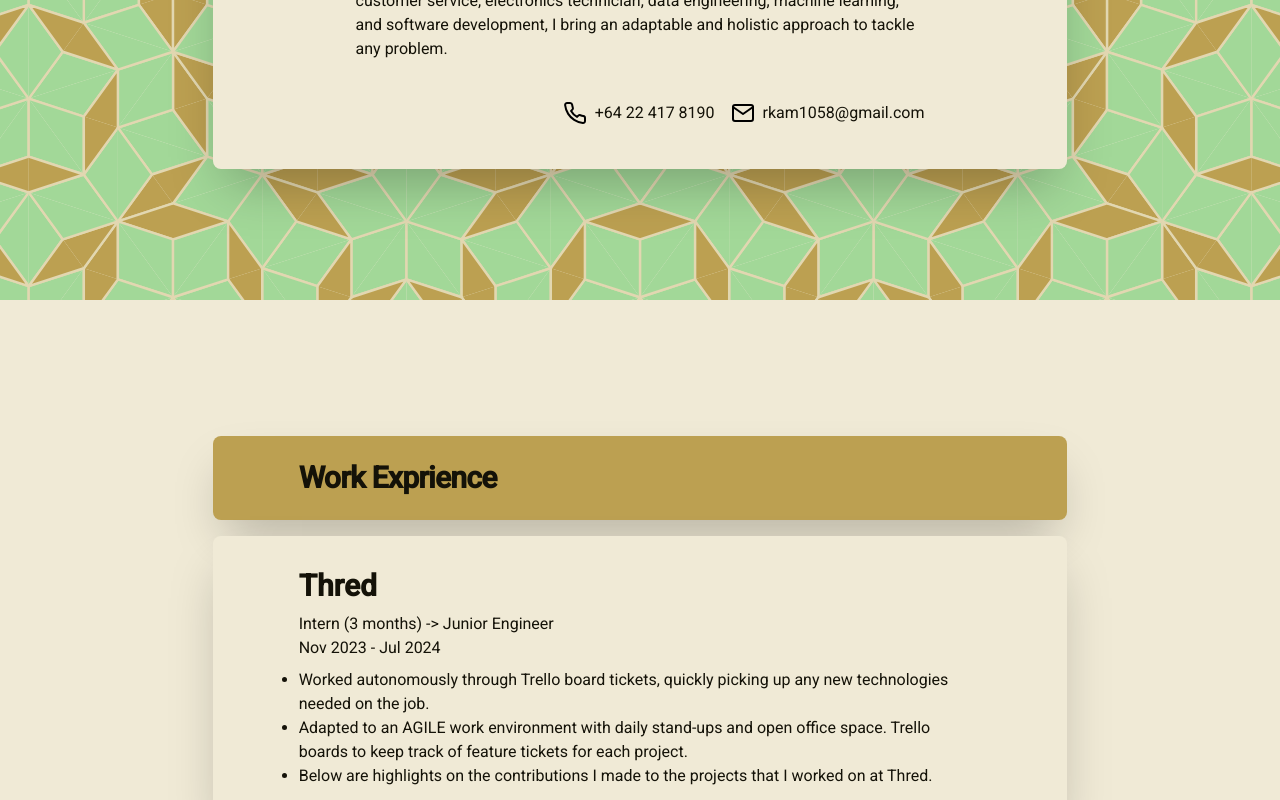
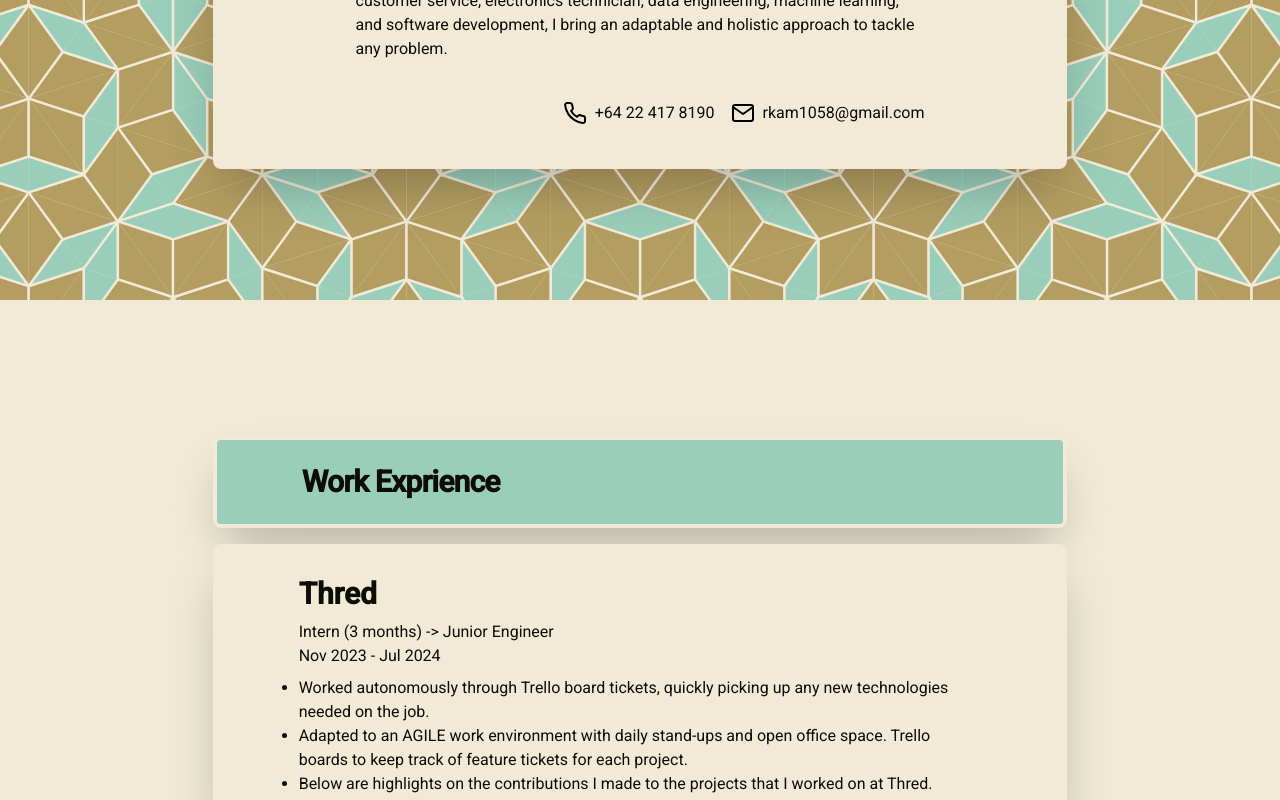
Before and after one commit to ryo-kam/ryo-kam.github.io, an Angular app: page / in a window 1280 px wide. Shown: the part 500-1300 px from the top of the page. Built offline with nearby package versions, Linux system fonts and the light colour scheme.

Commit message:
testing out some new designs

```diff
--- a/src/app/app.component.html
+++ b/src/app/app.component.html
@@ -4,7 +4,7 @@
     <app-parallax-background>
       <app-landing></app-landing>
       <div
-        class="md:w-2/3 w-full bg-primary mx-auto md:shadow-2xl md:rounded-lg"
+        class="md:w-2/3 w-full bg-secondary mx-auto md:shadow-2xl md:rounded-lg border-4 border-background"
       >
         <h1
           id="Work Experience"
@@ -16,7 +16,7 @@
       <div class="flex flex-col gap-4 md:pt-4">
         @for (overlayInput of overlayInputs; track $index) {@if ($index > 0) {
         <div
-          class="w-full md:w-2/3 bg-primary h-4 mx-auto shadow-2xl md:rounded-lg"
+          class="w-full md:w-2/3 bg-secondary h-4 mx-auto shadow-2xl md:rounded-lg border-4 border-background"
         ></div>
         }
         <app-overlay [overlayInput]="overlayInput"></app-overlay>
@@ -24,7 +24,7 @@
       </div>
       <div class="md:mt-10 flex flex-col md:gap-4">
         <div
-          class="md:w-2/3 w-full bg-primary mx-auto md:shadow-2xl md:rounded-lg"
+          class="md:w-2/3 w-full bg-secondary mx-auto md:shadow-2xl md:rounded-lg border-4 border-background"
         >
           <h1
             id="Projects"
@@ -38,9 +38,9 @@
         }
       </div>
       <div
-        class="flex flex-col md:w-2/3 w-full mx-auto md:mt-4 md:rounded-lg md:shadow-2xl bg-background mb-10"
+        class="flex flex-col md:w-2/3 w-full mx-auto md:mt-4 md:rounded-lg md:shadow-2xl bg-background mb-10 border-4 border-background"
       >
-        <div class="w-full bg-primary mx-auto md:rounded-t-lg">
+        <div class="w-full bg-secondary mx-auto md:rounded-t-lg">
           <h1
             id="Education"
             class="md:text-3xl text-2xl font-bold tracking-tight leading-tight w-4/5 mx-auto py-6"
--- a/src/app/parallax-background/parallax-background.component.ts
+++ b/src/app/parallax-background/parallax-background.component.ts
@@ -50,12 +50,12 @@ export class ParallaxBackgroundComponent {
       polygon.setAttribute('points', points);
 
       if (tile.type === 0) {
-        polygon.setAttribute('fill', '#bca051');
+        polygon.setAttribute('fill', '#99ceba');
       } else {
-        polygon.setAttribute('fill', '#a2d898');
+        polygon.setAttribute('fill', '#b39d61');
       }
       // polygon.setAttribute('fill', 'none');
-      polygon.setAttribute('stroke', '#E2D7B1');
+      polygon.setAttribute('stroke', '#f0ead6');
       polygon.setAttribute('stroke-width', '0.3');
       polygon.setAttribute('stroke-linejoin', 'round');
       polygon.setAttribute('stroke-linecap', 'round');
--- a/src/styles.css
+++ b/src/styles.css
@@ -4,12 +4,19 @@
 
 @layer base {
   :root {
+    --text: #0e0c07;
+    --background: #f0ead6;
+    --primary: #b39d61;
+    --secondary: #99ceba;
+    --accent: #82adc3;
+  }
+  /* :root {
     --text: #141208;
     --background: #f0ead6;
     --primary: #bca051;
     --secondary: #a2d898;
     --accent: #6dc789;
-  }
+  } */
 }
 
 html {
```
